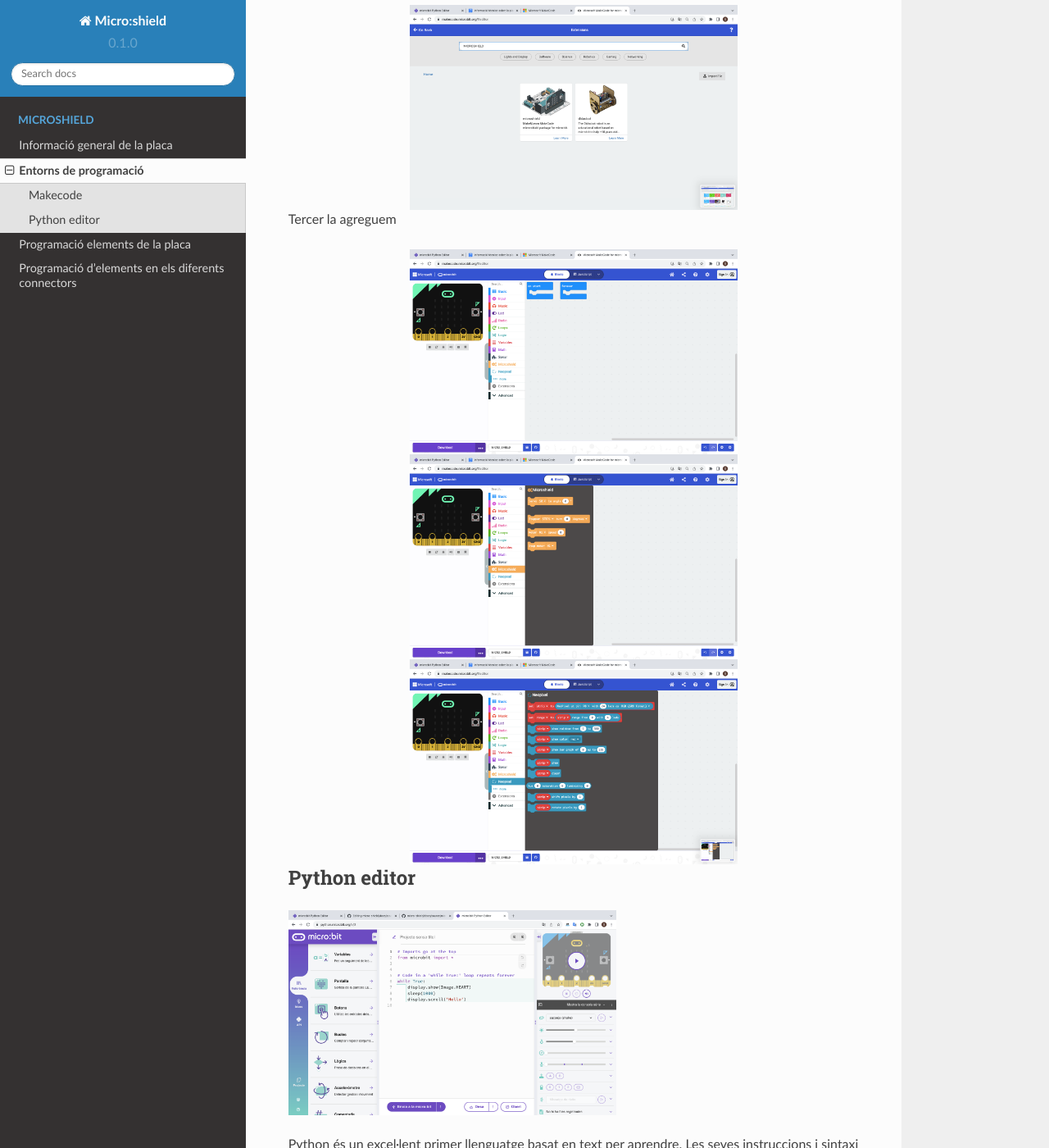
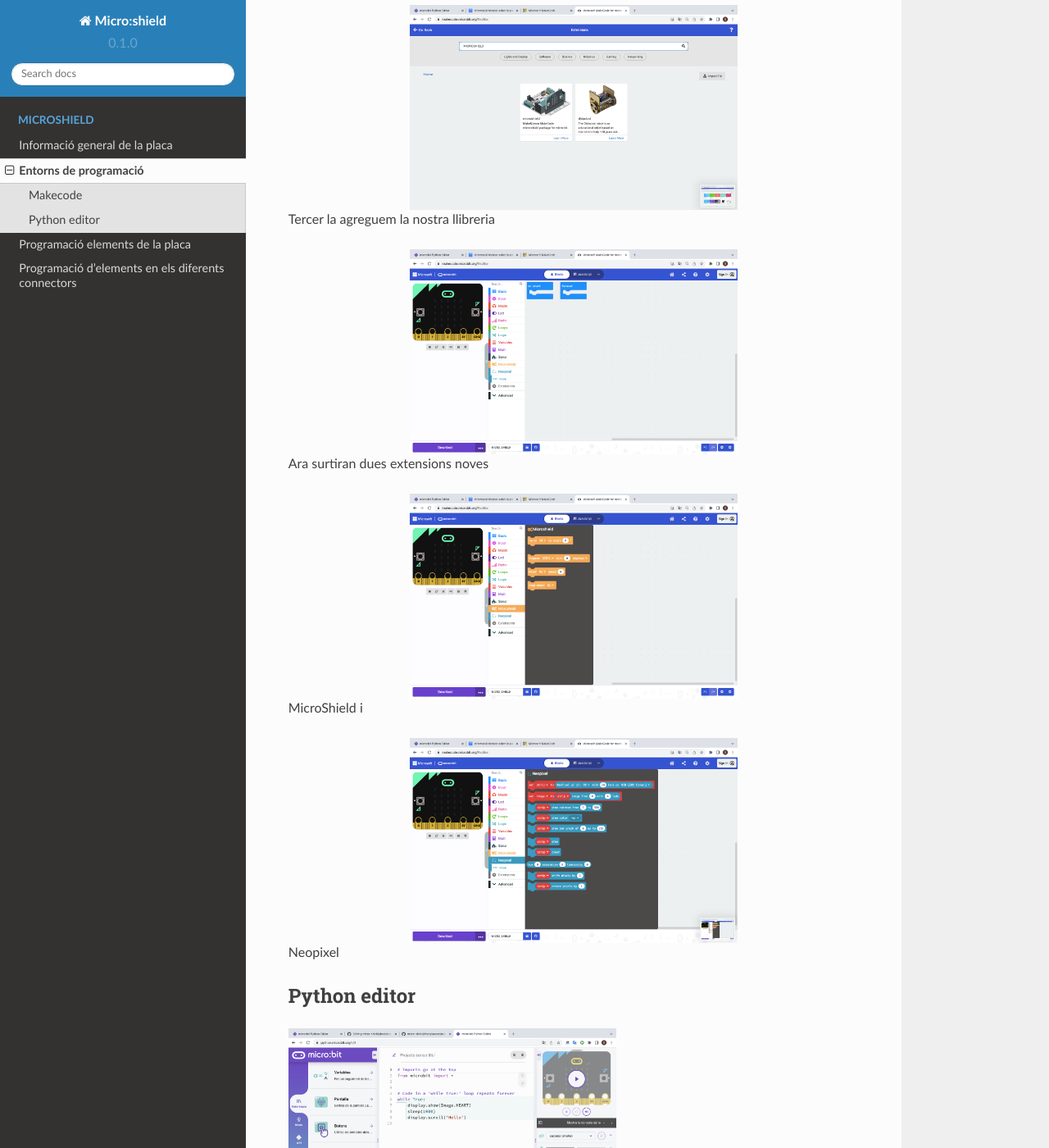
Before and after one commit to MakeAndLearn/micro-shield, a Sphinx documentation site: the page built from docs/source/microshield/entornsprogramacio.rst, in a window 1280 px wide and 1400 px high, scrolled down 1320 px. Shown: the whole window at 82% size. Built offline with Sphinx 7.4.7 and the Read the Docs theme 2.0.0, drawn with Linux system fonts in a browser that asks for light colours.

Commit message:
Update entornsprogramacio.rst

```diff
--- a/docs/source/microshield/entornsprogramacio.rst
+++ b/docs/source/microshield/entornsprogramacio.rst
@@ -35,22 +35,28 @@ Segun busquem la llibreria MICROSHIELD
   :alt: IO DIGITAL
   :align: center
 
-Tercer la agreguem
+Tercer la agreguem la nostra llibreria
 
 .. image:: LIBRERIAS_3.png
   :width: 400
   :alt: IO DIGITAL
   :align: center
 
+Ara surtiran dues extensions noves
+
 .. image:: LIBRERIAS_4.png
   :width: 400
   :alt: IO DIGITAL
   :align: center
 
+MicroShield i
+
 .. image:: LIBRERIAS_5.png
   :width: 400
   :alt: IO DIGITAL
   :align: center
+
+Neopixel
 
 Python editor
 ------------
```
